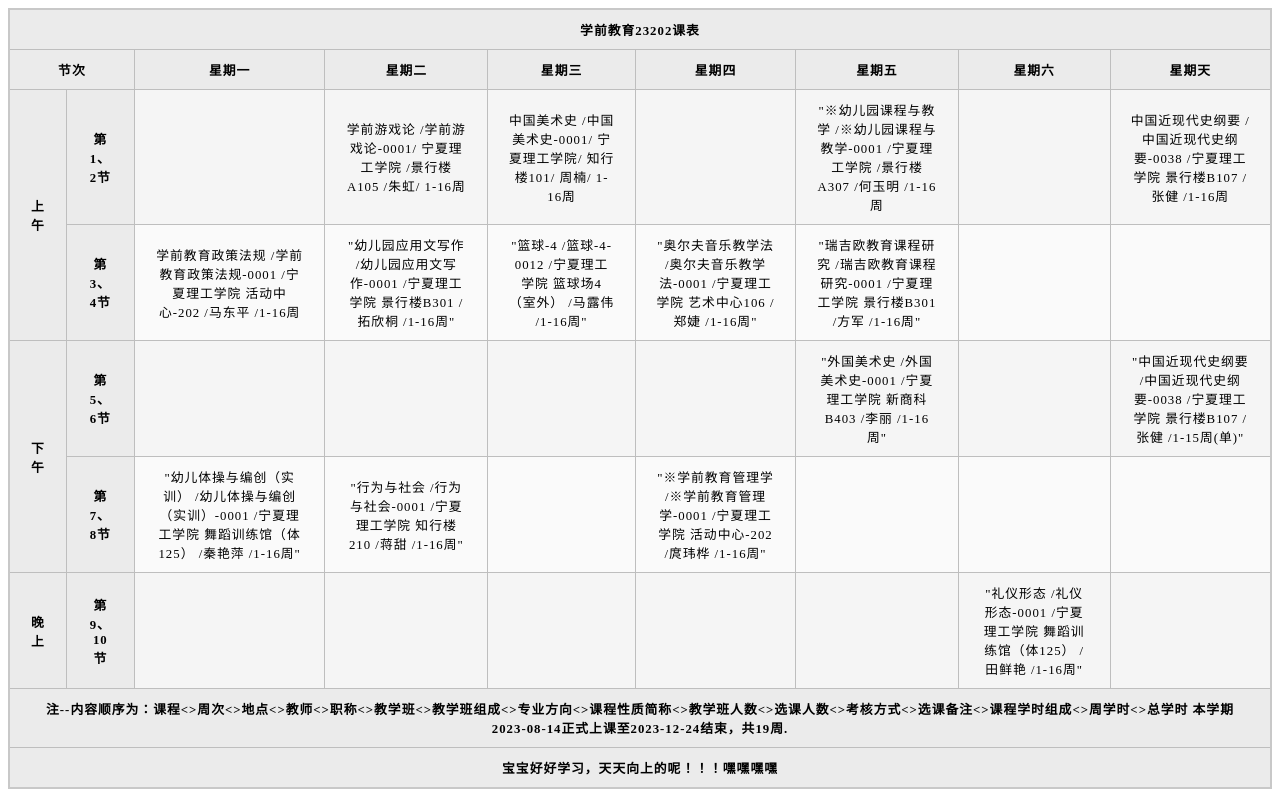
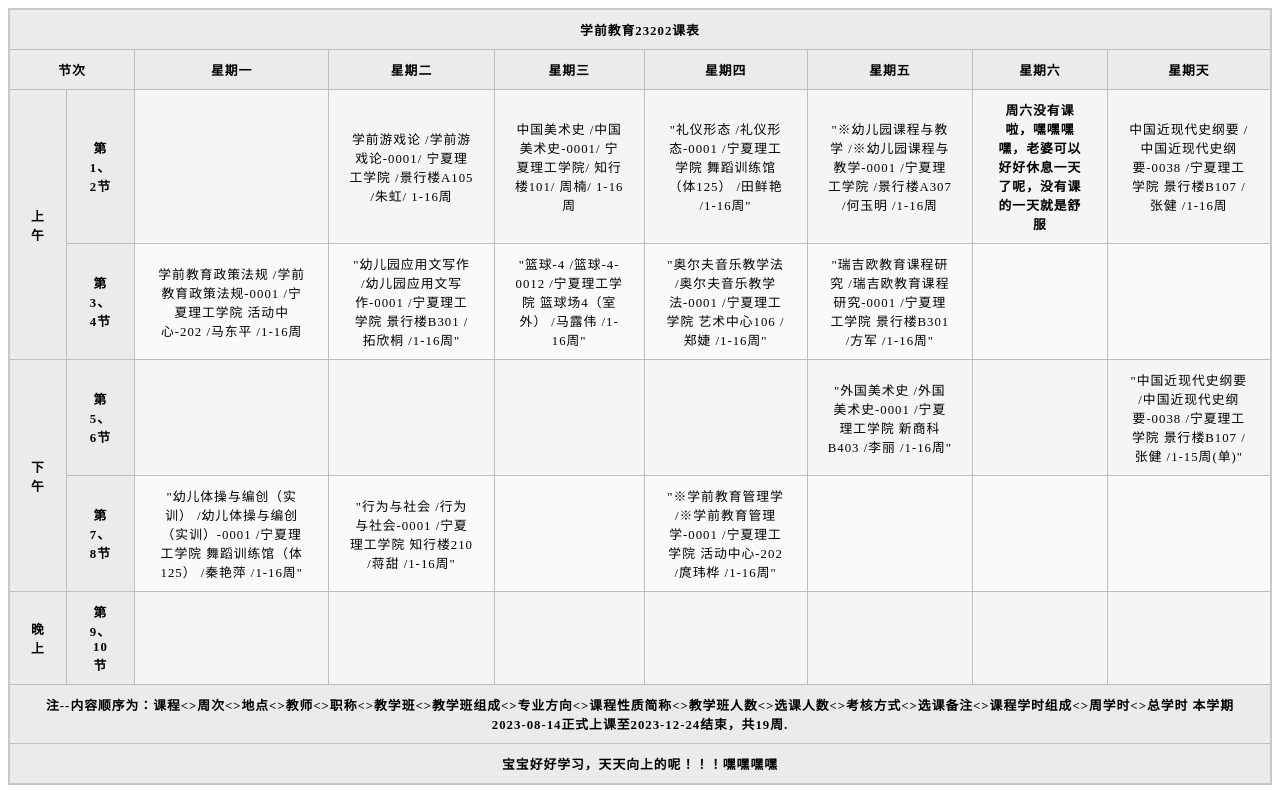
Before and after one commit to Nyi1894/Nyi1894.github.io, a plain HTML site: page Class Paragraph.html in a window 1280 px wide. Drawn offline with Linux system fonts and the light colour scheme.

Commit message:
Add files via upload

```diff
--- a/Class Paragraph.html
+++ b/Class Paragraph.html
@@ -53,9 +53,9 @@
       <td>&nbsp;</td>
       <td>学前游戏论 /学前游戏论-0001/ 宁夏理工学院 /景行楼A105 /朱虹/ 1-16周</td>
       <td>中国美术史 /中国美术史-0001/ 宁夏理工学院/ 知行楼101/ 周楠/ 1-16周</td>
-      <td>&nbsp;</td>
+      <td>"礼仪形态 /礼仪形态-0001 /宁夏理工学院 舞蹈训练馆（体125） /田鲜艳 /1-16周"</td>
       <td>"※幼儿园课程与教学 /※幼儿园课程与教学-0001 /宁夏理工学院 /景行楼A307 /何玉明 /1-16周</td>
-      <td>&nbsp;</td>
+      <td><b>周六没有课啦，嘿嘿嘿嘿，老婆可以好好休息一天了呢，没有课的一天就是舒服</b></td>
       <td>中国近现代史纲要 /中国近现代史纲要-0038 /宁夏理工学院 景行楼B107 /张健 /1-16周</td>
     </tr>
     <tr>
@@ -97,7 +97,7 @@
       <td>&nbsp;</td>
       <td>&nbsp;</td>
       <td>&nbsp;</td>
-      <td>"礼仪形态 /礼仪形态-0001 /宁夏理工学院 舞蹈训练馆（体125） /田鲜艳 /1-16周"</td>
+      <td>&nbsp;</td>
       <td>&nbsp;</td>
     </tr>
     <tr>
```
